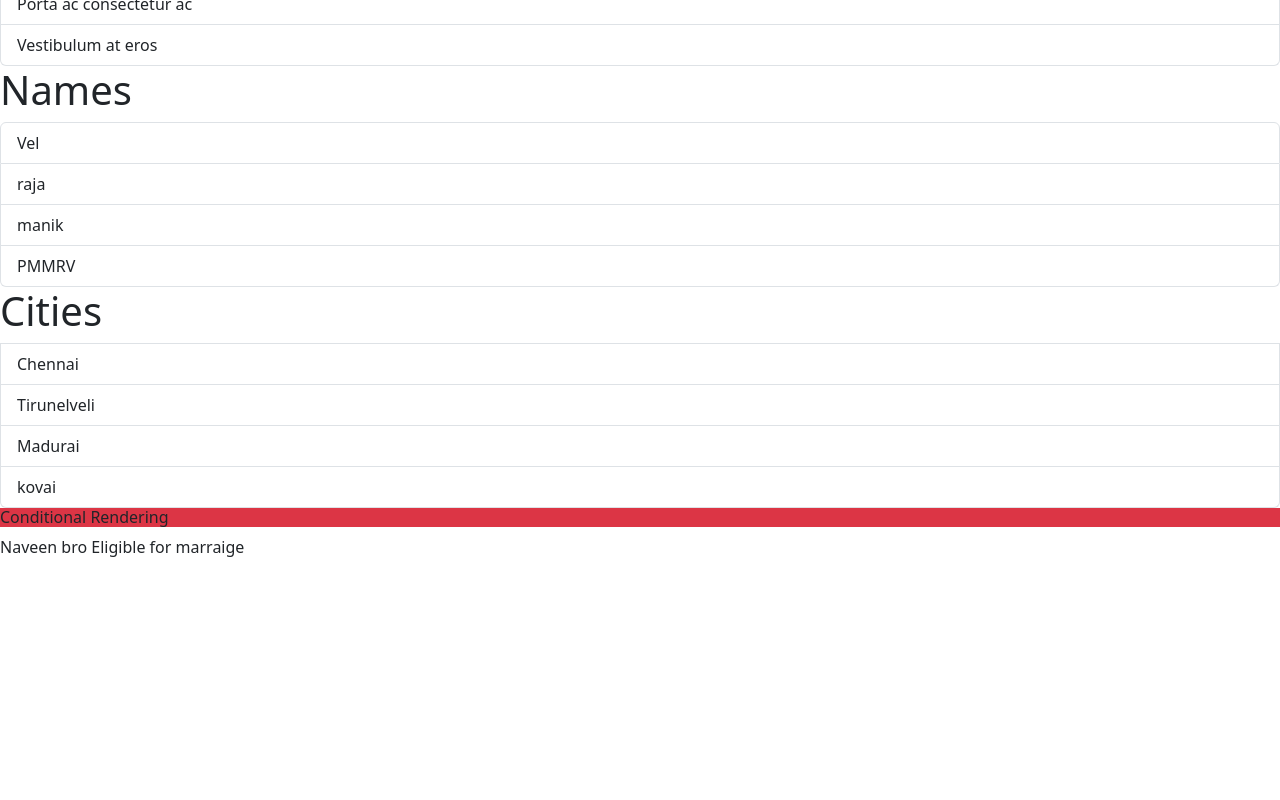
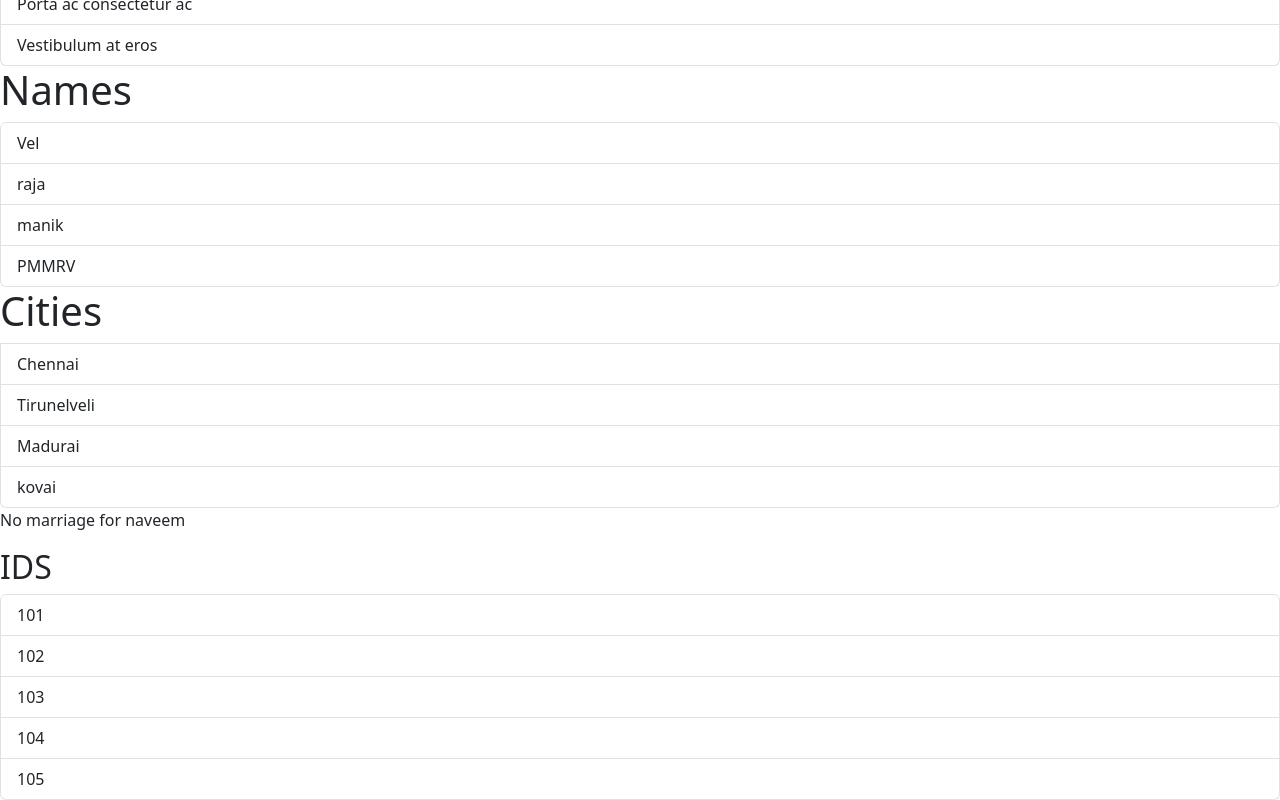
Before and after one commit to velduraijavafullstack/rct-app, a React (Vite) app: page / in a window 1280 px wide. Shown: the part 196-996 px from the top of the page. Before the commit the page ends 800 px from the top, so only its background shows below. Built offline with nearby package versions, Linux system fonts and the light colour scheme.

Commit message:
listGroup

```diff
--- a/src/App.tsx
+++ b/src/App.tsx
@@ -1,6 +1,7 @@
 import ListGroup1 from "./Component/ListGroup1";
 import ListGroup from "./Component/ListGroup";
 import CRen from "./Component/CRen";
+import CRen1 from "./Component/CRen1";
 
 function App() {
   return (
@@ -8,6 +9,7 @@ function App() {
       <ListGroup />
       <ListGroup1 />
       <CRen />
+      <CRen1 />
     </div>
   );
 }
--- a/src/Component/CRen.tsx
+++ b/src/Component/CRen.tsx
@@ -1,5 +1,5 @@
 function CRen() {
-  const name = ["Naveen"];
+  const name = [];
   if (name.length > 0)
     return (
       <>
--- /dev/null
+++ b/src/Component/CRen1.tsx
@@ -0,0 +1,17 @@
+function CRen1() {
+  const numbers = [101, 102, 103, 104, 105];
+  // let arts = ["nature", "human", "imaginary", "cartoon"];
+  // let arts = [];
+
+  return (
+    <>
+      <h2>IDS</h2>
+      <ul className="list-group">
+        {numbers.map((number) => (
+          <li className="list-group-item">{number}</li>
+        ))}
+      </ul>
+    </>
+  );
+}
+export default CRen1;
```
